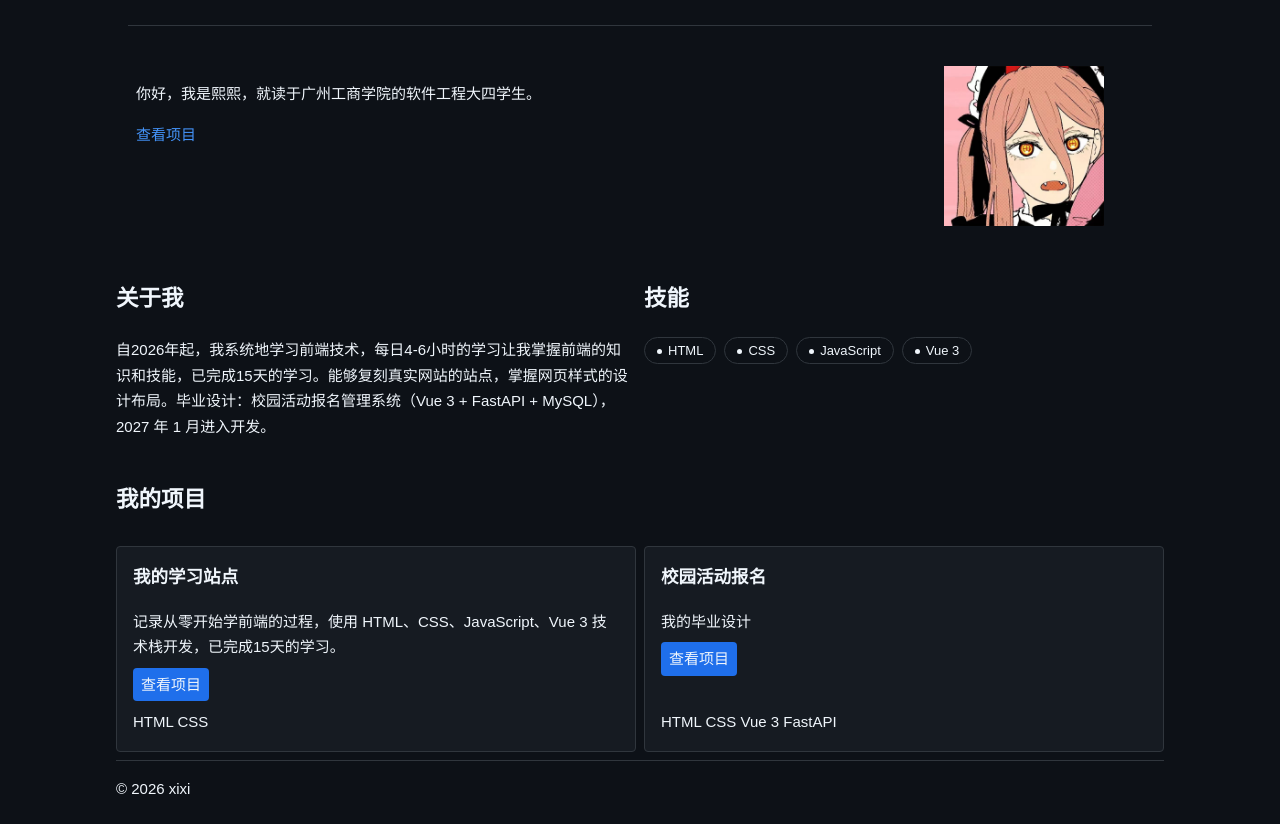
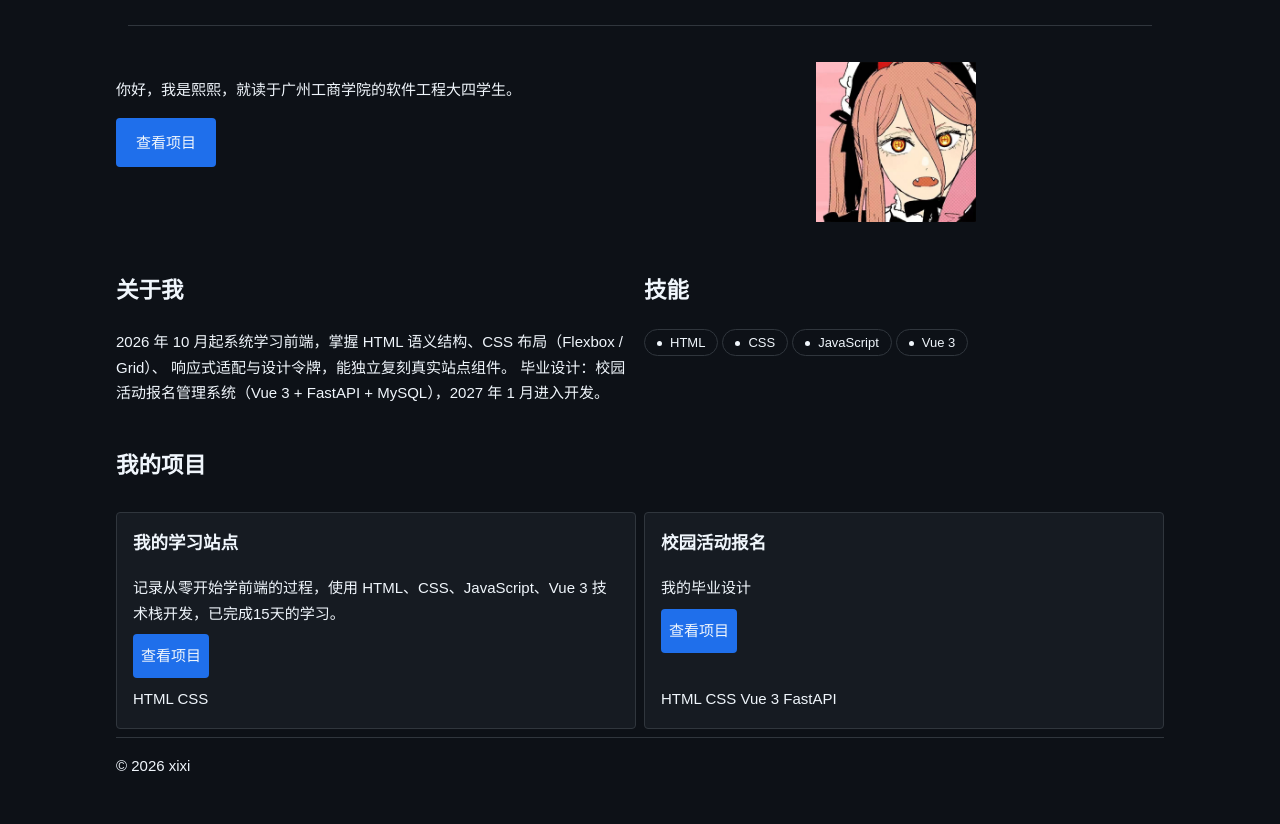
Before and after one commit to YuiLcake/YuiLcake.github.io, a plain HTML site: page index.html in a window 1280 px wide. Shown: the part 102-926 px from the top of the page. After the commit the page ends 903 px from the top, so only its background shows below. Drawn offline with Linux system fonts and the light colour scheme.

Commit message:
feat: v2 打磨 -- 对齐修正，按钮尺寸，方案更新

```diff
--- a/index.html
+++ b/index.html
@@ -3,7 +3,11 @@
   <head>
     <meta charset="UTF-8" />
     <meta name="viewport" content="width=device-width, initial-scale=1.0" />
-    <title>我的网页</title>
+    <title>熙熙前端开发的自我介绍</title>
+    <meta
+      name="description"
+      content="熙熙的个人主页 · 软件工程 · 前端开发方向"
+    />
     <style>
       *,
       *::before,
@@ -103,13 +107,16 @@
 
       .hero__inner {
         display: grid;
+        max-width: 860px;
         grid-template-columns: 1fr;
         grid-template-areas: "hero__text" "avatar";
+        gap: var(--space-2);
       }
       @media (min-width: 768px) {
         .hero__inner {
-          grid-template-columns: 1fr 200px;
+          grid-template-columns: 1fr 160px;
           grid-template-areas: "hero__text avatar";
+          gap: var(--space-2);
         }
       }
       .hero__text {
@@ -144,12 +151,11 @@
 
       /*hero*/
       .hero {
-        padding: var(--space-2);
-        margin: var(--space-3);
+        padding: var(--space-4) 0;
       }
 
       .hero a {
-        color: var(--color-links);
+        color: var(--color-text);
         text-decoration: none;
       }
       img {
@@ -161,7 +167,7 @@
         display: flex;
         list-style: none; /* 去掉前面的圆点 */
         padding-left: 0;
-        gap: var(--space-2);
+        gap: var(--space-1);
       }
       .skills__list li {
         padding: 2px var(--space-3) 1px;
@@ -220,6 +226,27 @@
       .btn:hover {
         color: var(--color-link-btn-touch);
       }
+      .btn--primary {
+        display: inline-block;
+        align-self: start;
+        padding: var(--space-3) var(--space-5);
+        min-height: 44px;
+        display: inline-flex;
+        align-items: center;
+        background: var(--color-bg-link-btn);
+        border-radius: var(--radius-body);
+        text-decoration: none;
+        transition:
+          background-color 0.2s ease,
+          transform 0.12s ease;
+      }
+      .btn--primary:hover {
+        background: #054fb6;
+      }
+      .btn--primary:active {
+        transform: scale(0.96);
+      }
+
       .link-underline {
         position: relative;
         text-decoration: none;
@@ -239,23 +266,6 @@
       .link-underline:hover::after {
         transform: scaleX(1);
         transform-origin: left;
-      }
-
-      .btn--primary {
-        align-self: start;
-        padding: var(--space-2) var(--space-4);
-        background: var(--color-bg-link-btn);
-        border-radius: var(--radius-body);
-        text-decoration: none;
-        transition:
-          background-color 0.2s ease,
-          transform 0.12s ease;
-      }
-      .btn--primary:hover {
-        background: #054fb6;
-      }
-      .btn--primary:active {
-        transform: scale(0.96);
       }
 
       .project-card--link {
@@ -303,7 +313,7 @@
       .skill-tag--dot {
         display: flex;
         align-items: center; /* 垂直居中，圆的、方的、文字都对齐 */
-        gap: 6px; /* 圆点到文字的距离 */
+        gap: var(--space-2); /* 圆点到文字的距离 */
         padding: 3px var(--space-3); /* 上下左右对称，不用再算 */
       }
 
@@ -354,25 +364,22 @@
               <a
                 href="https://github.com/YuiLcake?tab=repositories"
                 target="_blank"
-                class="link-underline"
+                class="btn btn--primary"
                 >查看项目</a
               >
             </div>
             <div class="hero__avatar">
-              <img
-                src="img/touxiang.jpg"
-                alt="熙熙的头像"
-                width="160"
-                height="200"
-              />
+              <img src="img/touxiang.jpg" alt="熙熙的头像" width="160" />
             </div>
           </header>
         </main>
         <article class="about">
           <h2>关于我</h2>
           <p>
-            自2026年起，我系统地学习前端技术，每日4-6小时的学习让我掌握前端的知识和技能，已完成15天的学习。能够复刻真实网站的站点，掌握网页样式的设计布局。毕业设计：校园活动报名管理系统（Vue
-            3 + FastAPI + MySQL），2027 年 1 月进入开发。
+            2026 年 10 月起系统学习前端，掌握 HTML 语义结构、CSS 布局（Flexbox /
+            Grid）、 响应式适配与设计令牌，能独立复刻真实站点组件。
+            毕业设计：校园活动报名管理系统（Vue 3 + FastAPI + MySQL），2027 年 1
+            月进入开发。
           </p>
         </article>
 
```
